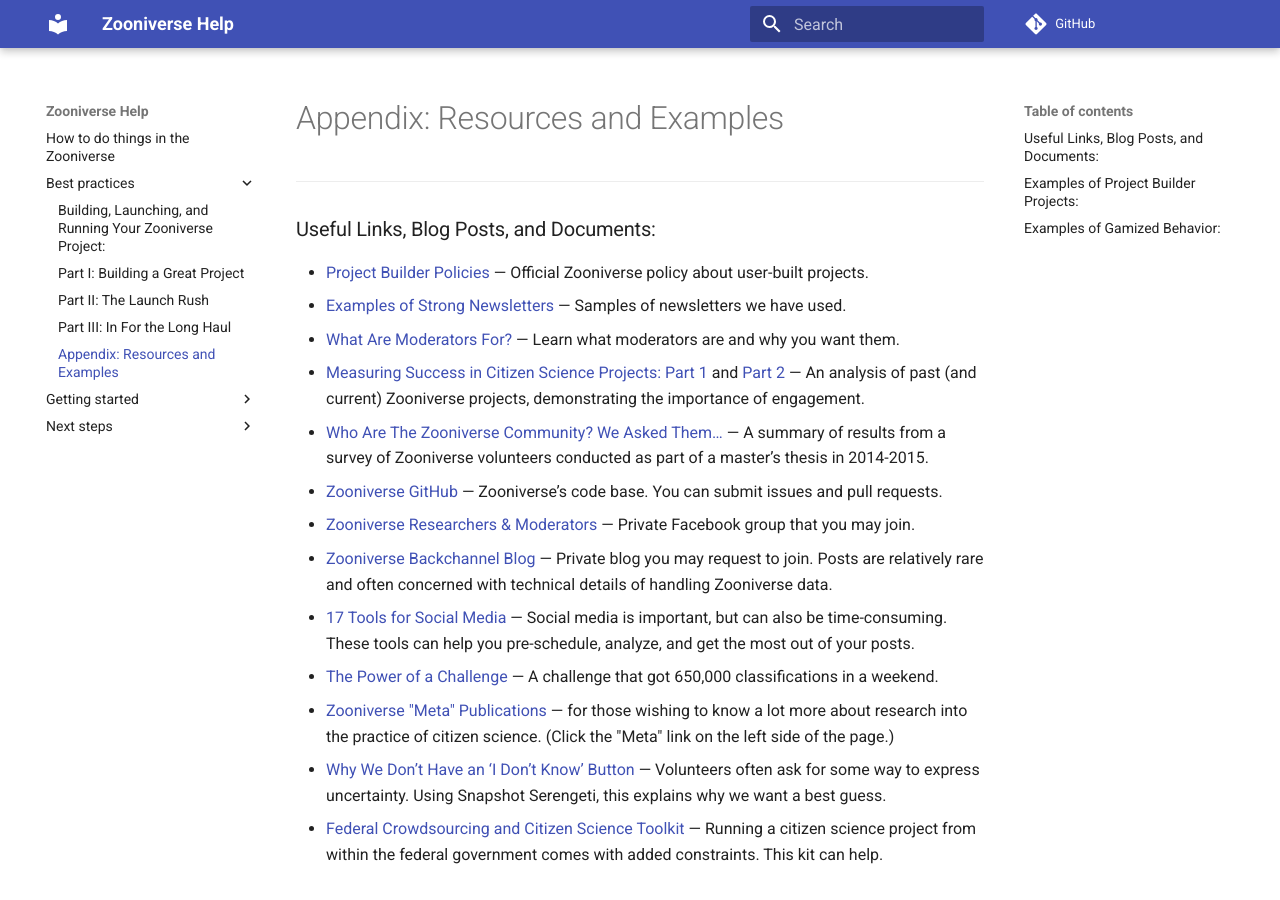
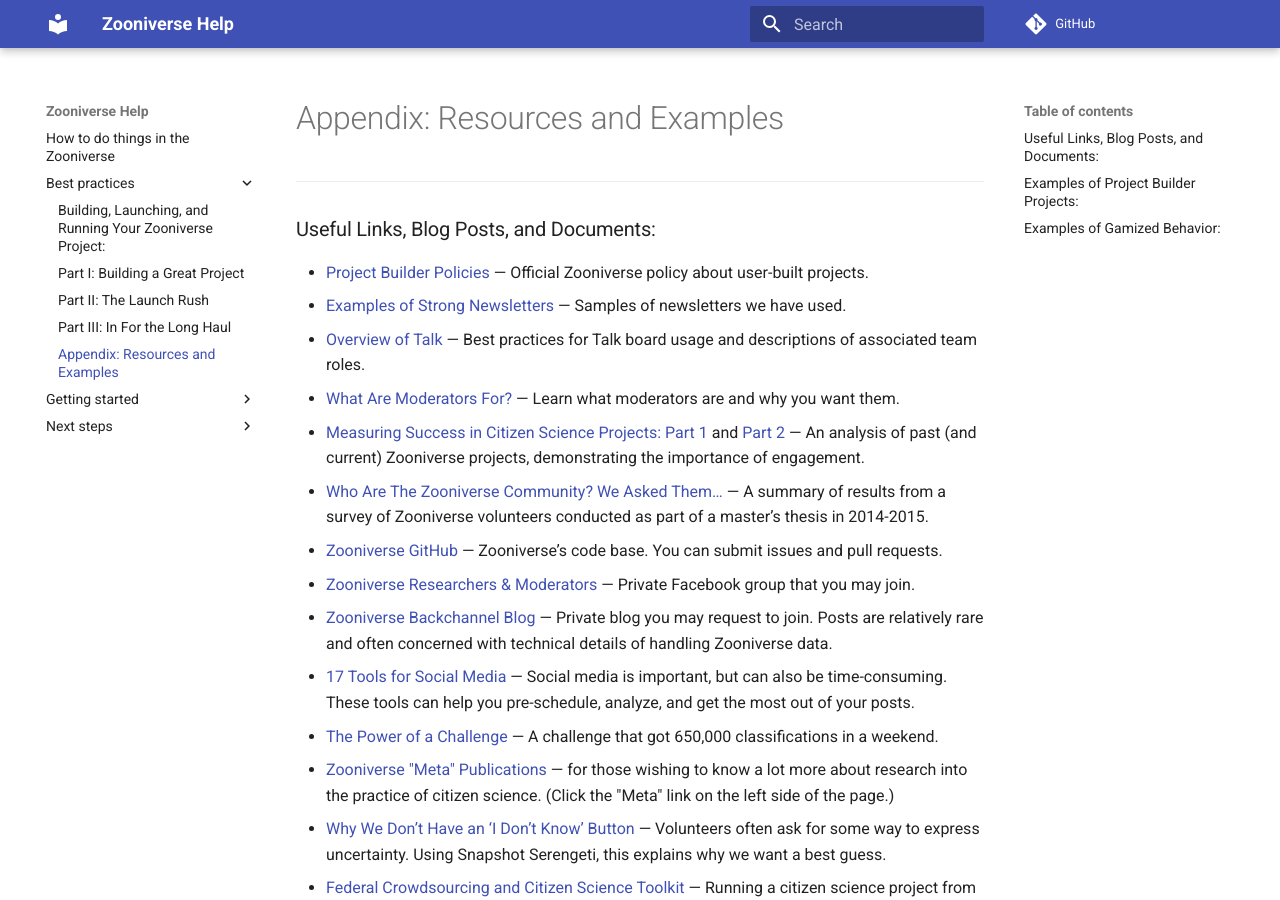
Before and after one commit to zooniverse/help, an MkDocs documentation site: the page built from docs/best-practices/4-resources.md, in a window 1280 px wide and 900 px high. Built offline with MkDocs 1.6.1 and Material for MkDocs 9.7.7, drawn with Linux system fonts in a browser that asks for light colours; comment, search, counter and statistics services are not loaded.

Commit message:
Add new Talk doc to resources

```diff
--- a/docs/best-practices/4-resources.md
+++ b/docs/best-practices/4-resources.md
@@ -6,6 +6,7 @@
 
 - [Project Builder Policies](../getting-started/lab-policies.md) &mdash; Official Zooniverse policy about user-built projects.
 - [Examples of Strong Newsletters](https://docs.google.com/document/d/1xB0nNPzwwzNgCwm0_ZufIy-0I6HX3OG2YHkVZ-oBQCo/edit?usp=sharing) &mdash; Samples of newsletters we have used.
+- [Overview of Talk](https://docs.google.com/document/d/1UmFCpWcNk18gj9HsPKMCIvTcEacPmHBIq1JDM2qcOzs) &mdash; Best practices for Talk board usage and descriptions of associated team roles.
 - [What Are Moderators For?](https://docs.google.com/document/d/1L8LwYy_uUxwX1NqE5sXi0fnrjZKG1DZu1fWLath9BOE) &mdash; Learn what moderators are and why you want them.
 - [Measuring Success in Citizen Science Projects: Part 1](http://blog.zooniverse.org/2015/08/24/measuring-success-in-citizen-science-projects-part-1-methods/) and [Part 2](http://blog.zooniverse.org/2015/08/24/measuring-success-in-citizen-science-projects-part-2-results/) &mdash; An analysis of past (and current) Zooniverse projects, demonstrating the importance of engagement.
 - [Who Are The Zooniverse Community? We Asked Them&hellip;](http://blog.zooniverse.org/2015/03/05/who-are-the-zooniverse-community-we-asked-them/) &mdash; A summary of results from a survey of Zooniverse volunteers conducted as part of a master’s thesis in 2014-2015.
```
